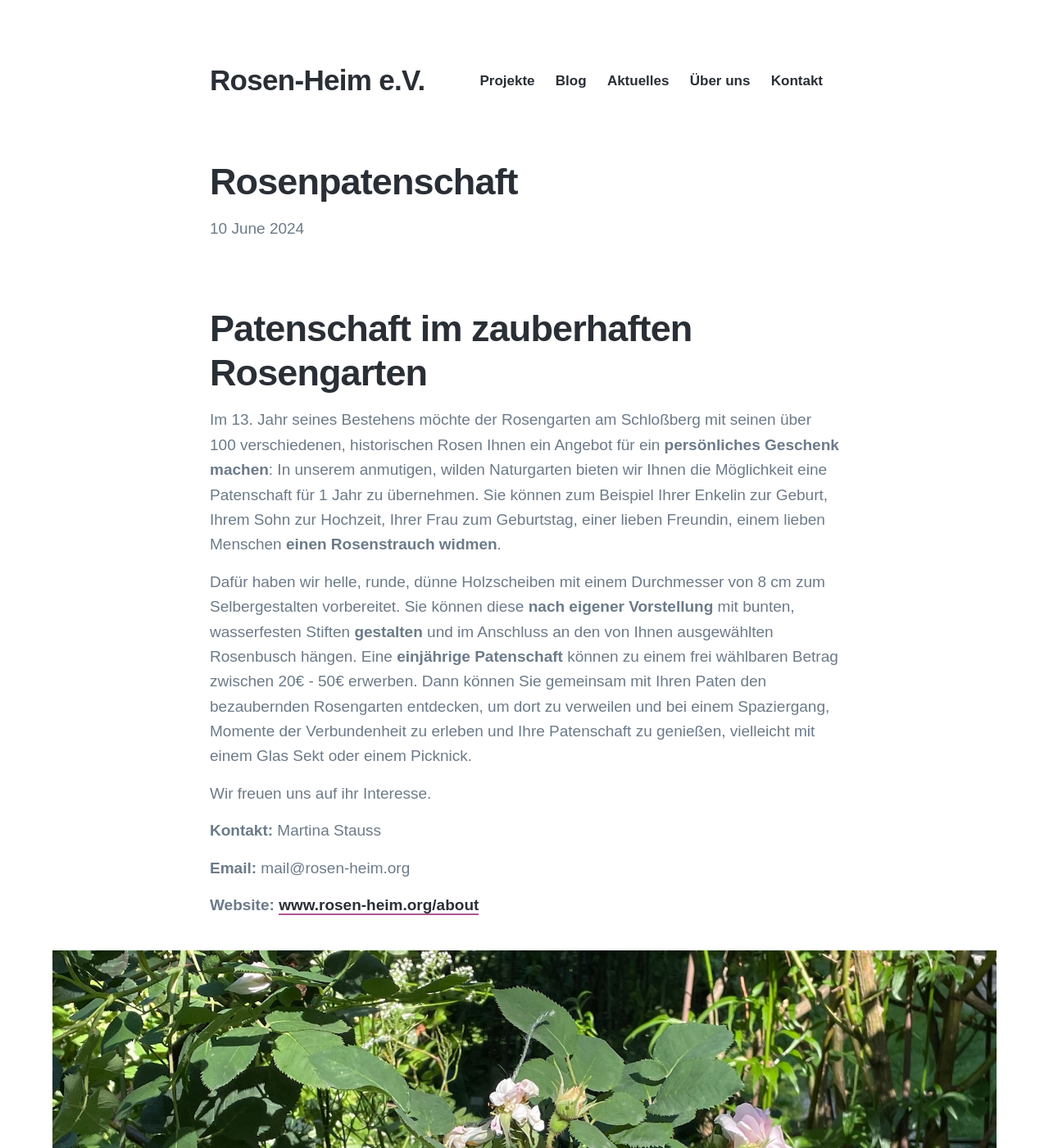
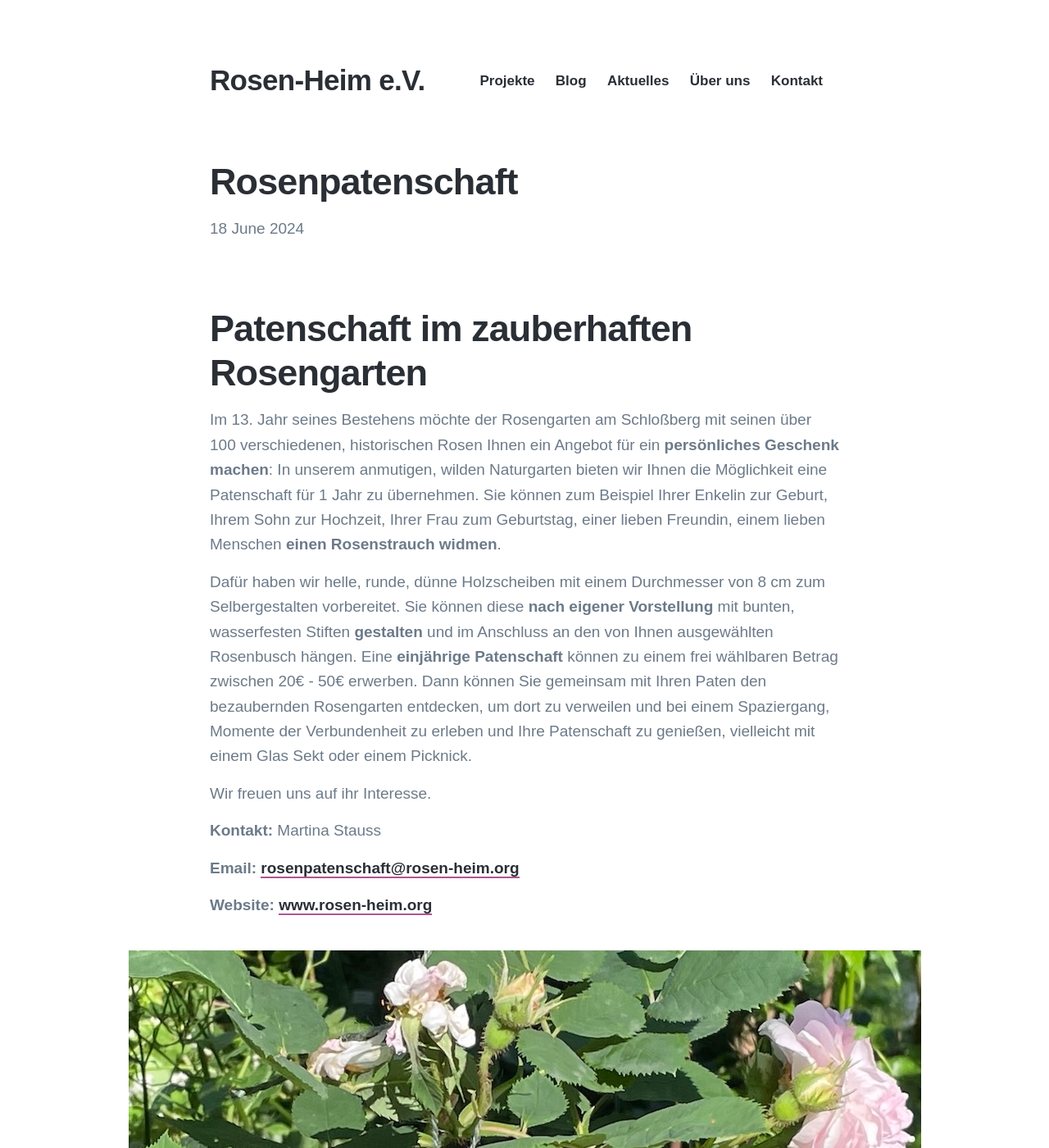
Before and after one commit to rosen-heim-ev/rosen-heim-ev.github.io, a Jekyll site: the page built from _posts/2024-06-18-rosenpatenschaft.md, in a window 1280 px wide and 1400 px high. Shown: the whole window at 82% size. Built offline with Jekyll 4.4.1, drawn with Linux system fonts in a browser that asks for light colours; nearby versions of some CDN libraries; some web fonts are replaced.

Commit message:
another one

```diff
--- a/_posts/2024-06-20-rosenpatenschaft.md
+++ b/_posts/2024-06-18-rosenpatenschaft.md
@@ -1,6 +1,6 @@
 ---
 alt: 'Patenschaft im zauberhaften Rosengarten'
-date: 2024-06-10 00:00:00
+date: 2024-06-18 00:00:00
 description: Patenschaft im zauberhaften Rosengarten.
 featured_image: '/images/blog/2024/rosenpatenschaft.jpg'
 tags: Patenschaft im zauberhaften Rosengarten
@@ -19,9 +19,9 @@ Wir freuen uns auf ihr Interesse.
 **Kontakt:**
 Martina Stauss
 
-**Email:** mail@rosen-heim.org
+**Email:** [rosenpatenschaft@rosen-heim.org](mailto:rosenpatenschaft@rosen-heim.org)
 
-**Website:** [www.rosen-heim.org/about](https://www.rosen-heim.org/about)
+**Website:** [www.rosen-heim.org](https://www.rosen-heim.org)
 
 
 ![Rosenpatenschaft](/images/blog/2024/rosenpatenschaft.jpg)
```
Also changed, not shown: _pages/about.md (+1 -1 lines), _pages/news.md (+2 -2 lines), images/blog/2024/rosenpatenschaft.jpg.
